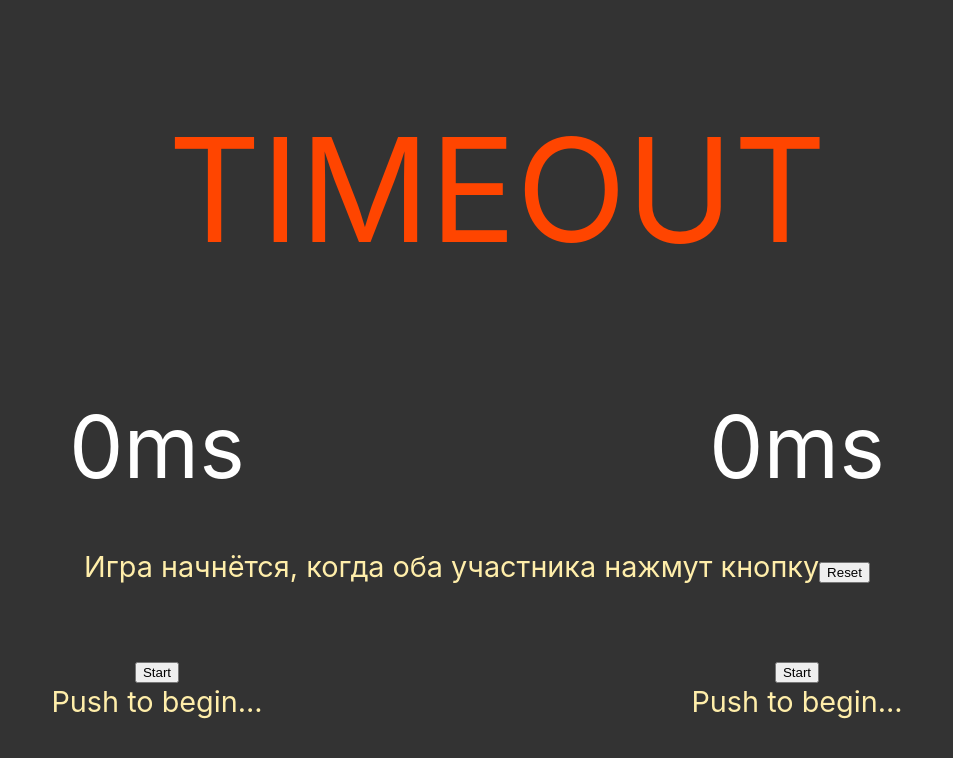
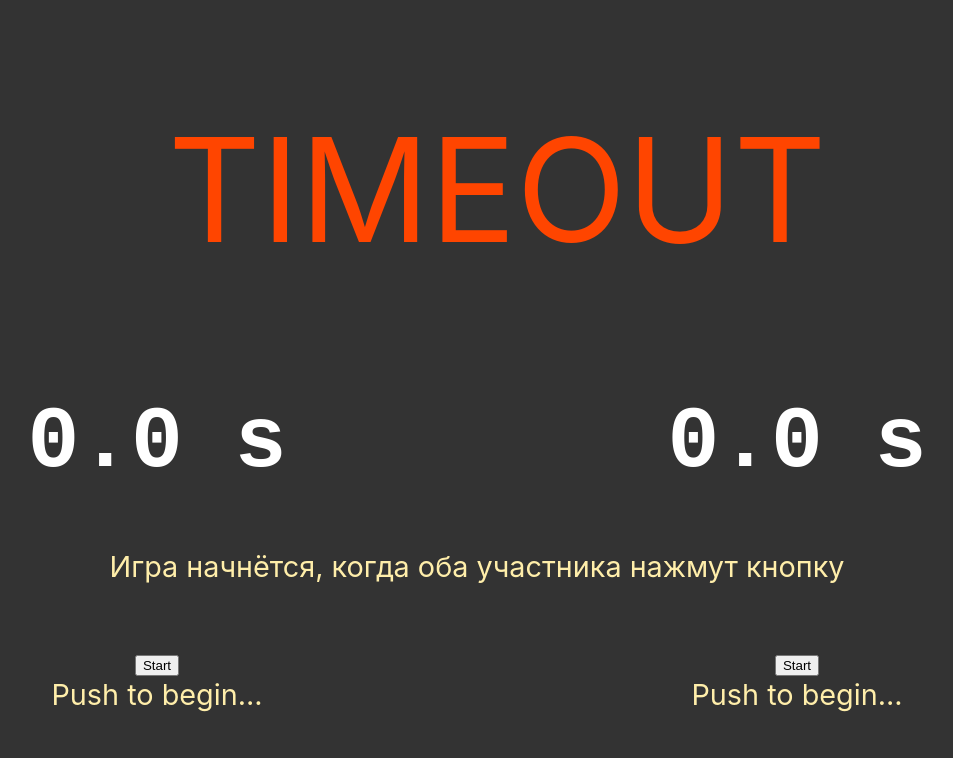
Before and after one commit to NetBUG/pirace, a React (Create React App) app in the folder webapp/: page / in a window 1280 px wide. Shown: the top 758 px of the page, without its empty margins (163-1116 px from the left). Built offline with nearby package versions, Linux system fonts and the light colour scheme; no server answers.

Commit message:
Proper design

```diff
--- a/webapp/src/App.css
+++ b/webapp/src/App.css
@@ -49,6 +49,8 @@ p {
 .watch {
   font-size: 300%;
   color: white;
+  font-family: 'Courier New', Courier, monospace;
+  font-weight: bold;
 }
 
 .cd_hidden {
--- a/webapp/src/Countdown.js
+++ b/webapp/src/Countdown.js
@@ -83,8 +83,8 @@ class Countdown extends Component {
            <span className="cd_start">{race || ackR || ackL ? '' : 'TIMEOUT'}</span>
         </p>
         <span>{race || ackR || ackL ? '' : 'Игра начнётся, когда оба участника нажмут кнопку'}</span>
-        {/*<button onClick={this.handleClick}>{started ? 'Stop' : 'Start'}</button> */}
-        <button onClick={this.handleReset}>Reset</button>
+        {/*<button onClick={this.handleClick}>{started ? 'Stop' : 'Start'}</button>
+        <button onClick={this.handleReset}>Reset</button> */}
       </div>
     );
   }
--- a/webapp/src/Stopwatch.js
+++ b/webapp/src/Stopwatch.js
@@ -57,11 +57,15 @@ class Stopwatch extends Component {
   componentWillUnmount() {
     clearInterval(this.timer);
   }
+  showSeconds(time) {
+    return Math.floor(time / 1000) + "." + Math.round(time % 1000 / 10);
+  }
   render() {
     const { runningTime } = this.state;
     return (
       <div>
-        <p className="watch">{runningTime}{typeof runningTime === 'number' ? 'ms' : ''}</p>
+        <p className="watch">{typeof runningTime === 'number' ? this.showSeconds(runningTime) : runningTime}
+        {typeof runningTime === 'number' ? ' s' : ''}</p>
         <button onClick={this.handleClick}>Start</button>
         { /* <button onClick={this.handleReset}>Reset</button>*/ }
       </div>
```
